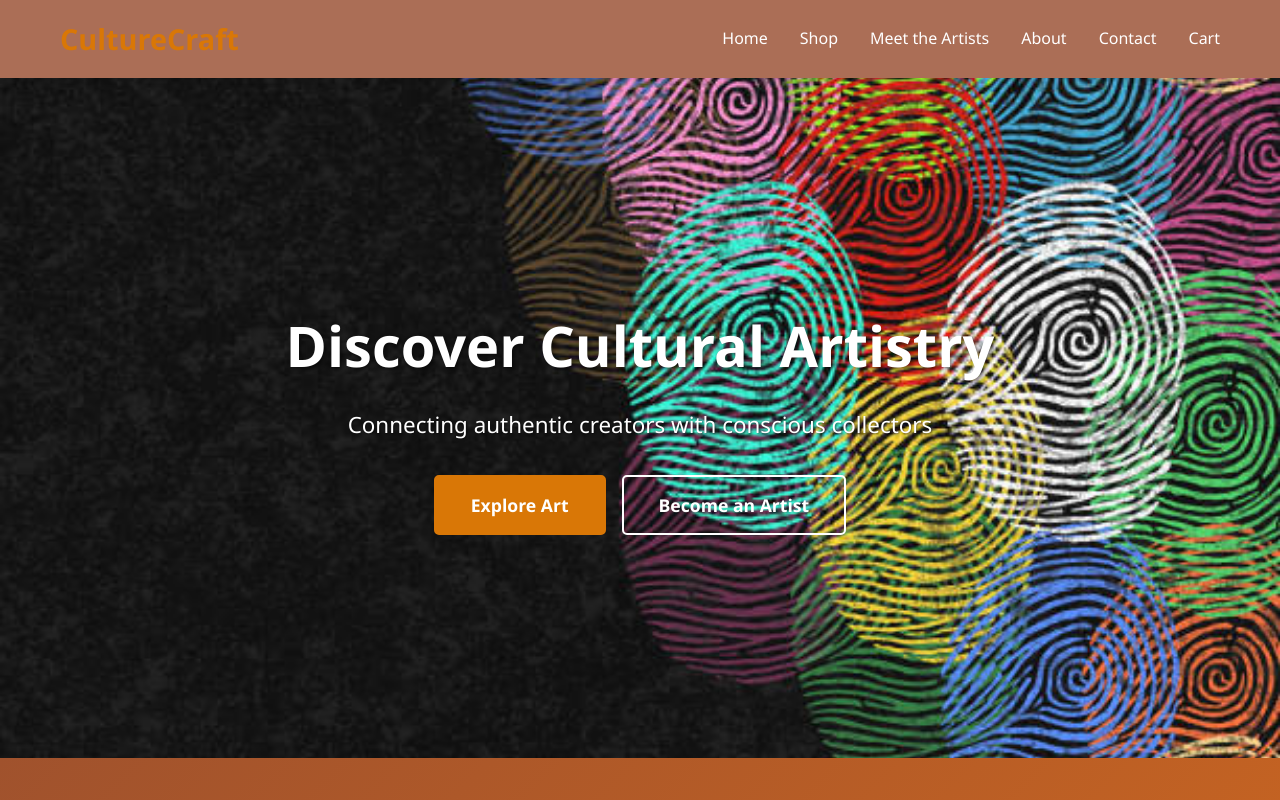
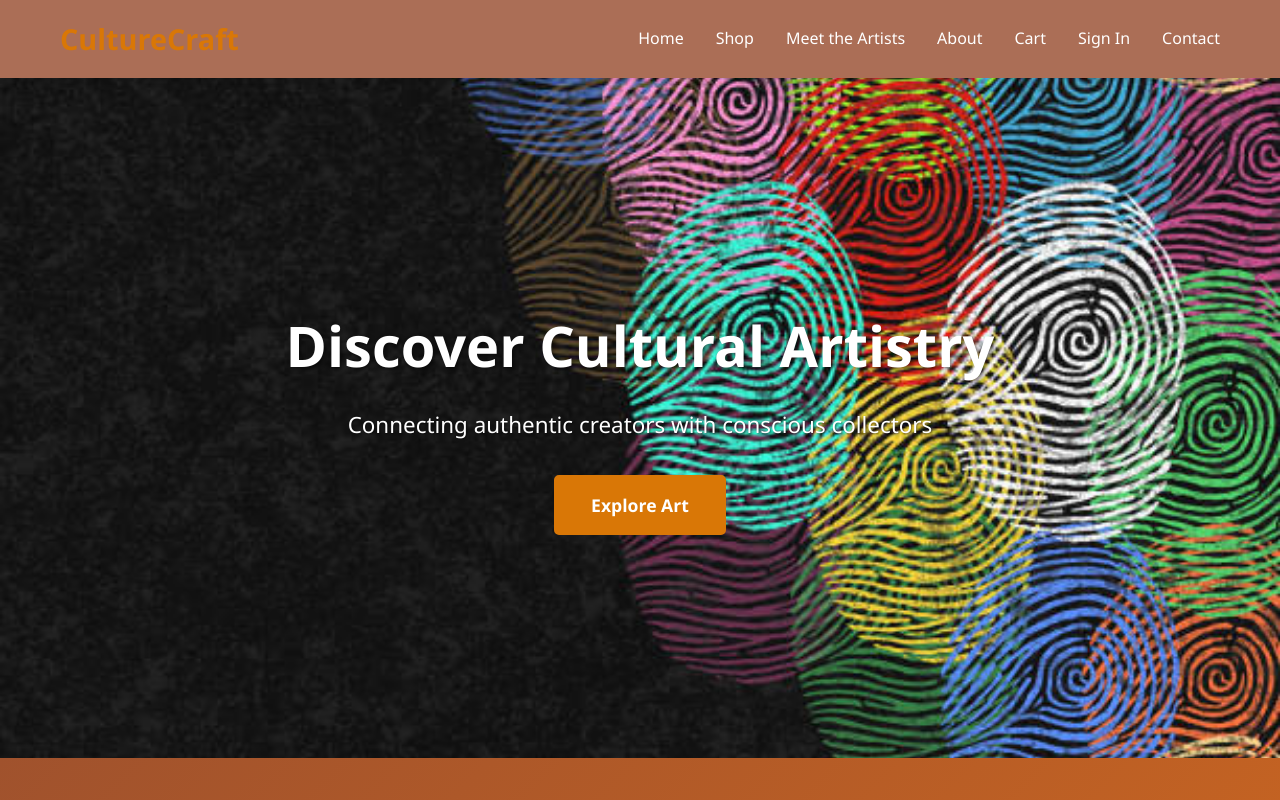
Before and after one commit to ssekye01/culturecraft, a website: page public/index.html in a window 1280 px wide. Shown: the top 800 px of the page. Drawn offline with Linux system fonts and the light colour scheme.

Commit message:
Add 'Cart' and 'Sign In' links to navigation

```diff
--- a/public/index.html
+++ b/public/index.html
@@ -420,8 +420,10 @@
         <li><a href="shop.html" class="nav-link nav-link-active">Shop</a></li>
        <li> <a href="artists.html" class="nav-link">Meet the Artists</a></li>
         <li><a href="about.html" class="nav-link">About</a></li>
+        <li> <a href="cart.html" class="nav-link">Cart</a></li>
+        <li> <a href="signIn.html" class="nav-link">Sign In</a></li>
        <li> <a href="contact.html" class="nav-link">Contact</a></li>
-       <li> <a href="cart.html" class="nav-link">Cart</a></li>
+
             </ul>
         </div>
     </nav>
@@ -433,7 +435,7 @@
             <p>Connecting authentic creators with conscious collectors</p>
             <div class="hero-buttons">
                 <a href="shop.html" class="btn btn-primary">Explore Art</a>
-                <a href="artist-signup.html" class="btn btn-secondary">Become an Artist</a>
+
             </div>
         </div>
     </section>
```
